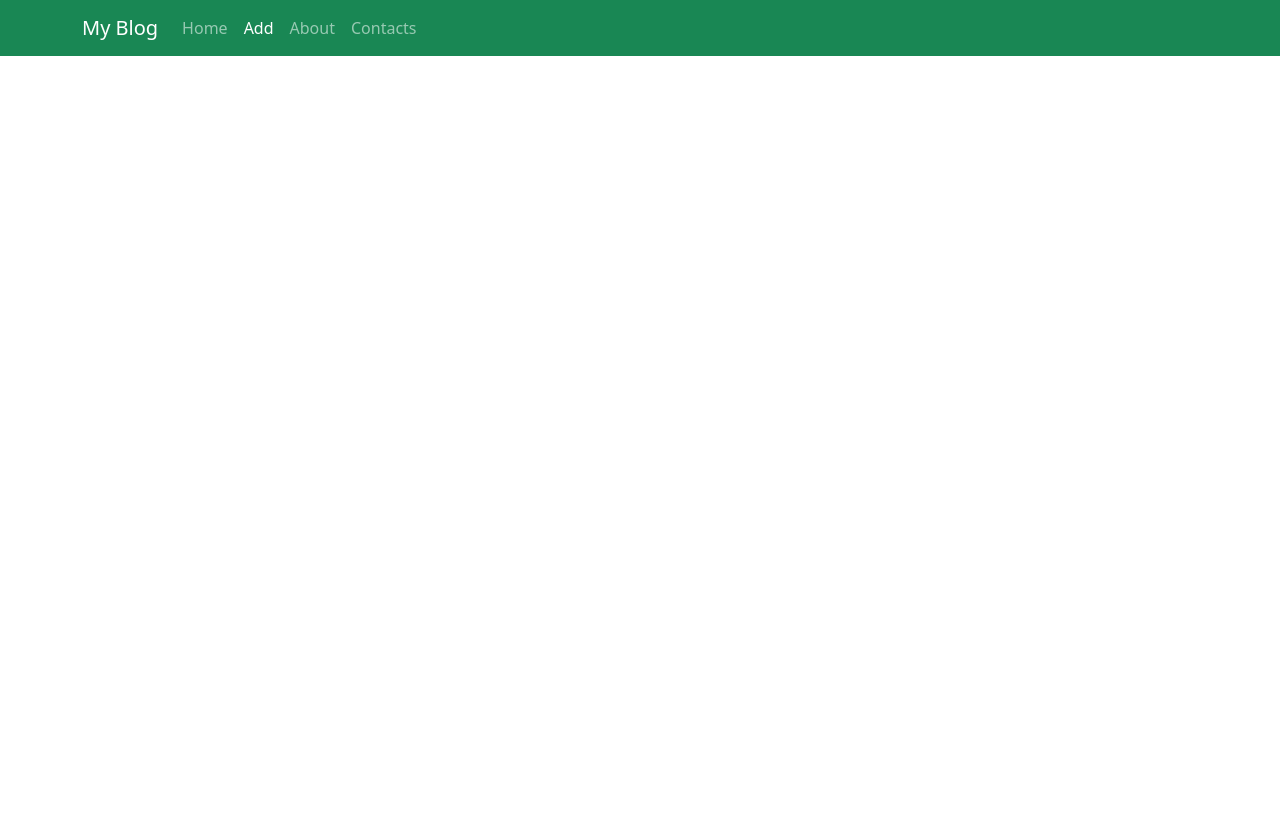
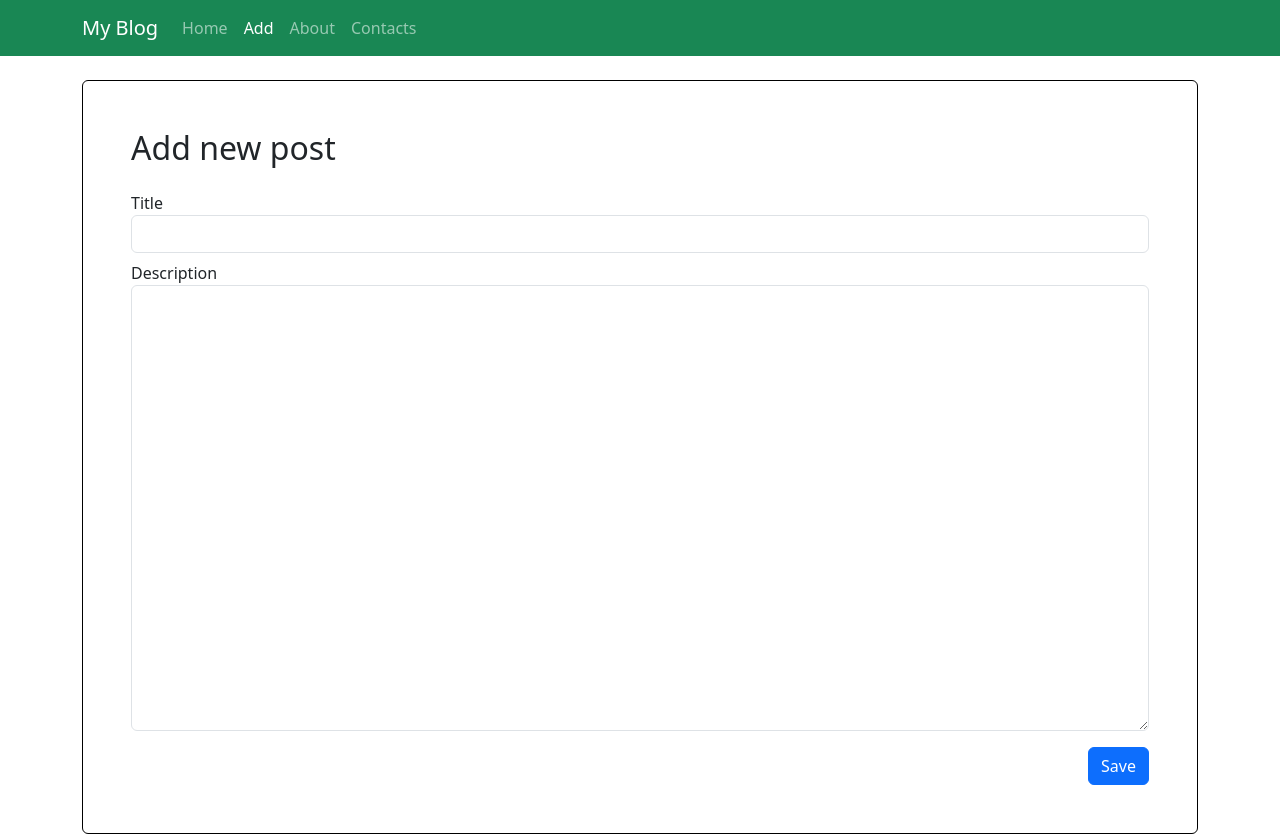
Before and after one commit to MrDenis2024/homework64, a React (Vite) app: page /new-post in a window 1280 px wide. Before the commit the page ends 800 px from the top, so only its background shows below. Built offline with nearby package versions, Linux system fonts and the light colour scheme.

Commit message:
Создан контейнер AddNewPost и компонент PostFomr  отвечающие за отрисовку формы отрпавки сообщений и структура отправки сообщения на сервер

```diff
--- a/src/App.tsx
+++ b/src/App.tsx
@@ -1,12 +1,18 @@
 import './App.css';
 import Toolbar from './components/Toolbar/Toolbar';
+import {Route, Routes} from 'react-router-dom';
+import AddNewPost from './containers/AddNewPost/AddNewPost';
 
 const App = () => (
   <>
     <header>
       <Toolbar />
     </header>
-
+    <main className='container'>
+      <Routes>
+        <Route path='/new-post' element={<AddNewPost />} />
+      </Routes>
+    </main>
   </>
 );
 
--- /dev/null
+++ b/src/axiosApi.ts
@@ -0,0 +1,7 @@
+import axios from 'axios';
+
+const axiosApi = axios.create({
+  baseURL: 'https://denis-khrunev-js-25-default-rtdb.europe-west1.firebasedatabase.app/'
+});
+
+export default axiosApi;
--- /dev/null
+++ b/src/components/PostForm/PostForm.tsx
@@ -0,0 +1,37 @@
+import React from 'react';
+import {ApiPost} from '../../types';
+
+interface Props {
+  post: ApiPost;
+  onFieldChange: React.ChangeEventHandler<HTMLInputElement | HTMLTextAreaElement>;
+  onFormSubmit: React.ChangeEventHandler<HTMLFormElement>;
+}
+
+const PostForm: React.FC<Props> = ({post, onFieldChange, onFormSubmit}) => {
+  return (
+    <div className="mt-4 border border-black rounded p-5">
+      <h2>Add new post</h2>
+      <form className="mt-4" onSubmit={onFormSubmit}>
+        <div className="form-group">
+          <label htmlFor="title">Title</label>
+          <input
+            id="title" type="text" name="title"
+            className="form-control" value={post.title} onChange={onFieldChange} required
+          />
+        </div>
+        <div className="form-group mt-2">
+          <label htmlFor="description">Description</label>
+          <textarea name="description" id="description" rows={18} className='form-control'
+                    value={post.description} onChange={onFieldChange} required></textarea>
+        </div>
+        <div className='text-end'>
+          <button type="submit" className="btn btn-primary mt-3">
+            Save
+          </button>
+        </div>
+      </form>
+    </div>
+  );
+};
+
+export default PostForm;
--- /dev/null
+++ b/src/containers/AddNewPost/AddNewPost.tsx
@@ -0,0 +1,47 @@
+import React, {useState} from 'react';
+import {ApiPost} from '../../types';
+import PostForm from '../../components/PostForm/PostForm';
+import axiosApi from '../../axiosApi';
+import {useNavigate} from 'react-router-dom';
+
+const AddNewPost = () => {
+  const [newPost, setNewPost] = useState<ApiPost>({
+    title: '',
+    description: '',
+    date: '',
+  });
+  const navigate = useNavigate();
+
+  const onFieldChange = (event: React.ChangeEvent<HTMLInputElement | HTMLTextAreaElement>) => {
+    const {name, value} = event.target;
+
+    setNewPost((prevState) => ({
+      ...prevState,
+      [name]: value,
+    }));
+  };
+
+  const onFormSubmit = async (event: React.FormEvent) => {
+    event.preventDefault();
+
+    const posts = {
+      ...newPost,
+      date: new Date(),
+    };
+
+    try {
+      await axiosApi.post('/posts.json', posts);
+    } finally {
+      navigate('/');
+    }
+  };
+
+
+  return (
+    <div>
+      <PostForm post={newPost} onFieldChange={(event) => onFieldChange(event)} onFormSubmit={onFormSubmit} />
+    </div>
+  );
+};
+
+export default AddNewPost;
--- /dev/null
+++ b/src/types.ts
@@ -0,0 +1,5 @@
+export interface ApiPost {
+  title: string;
+  description: string;
+  date: string;
+}
```
